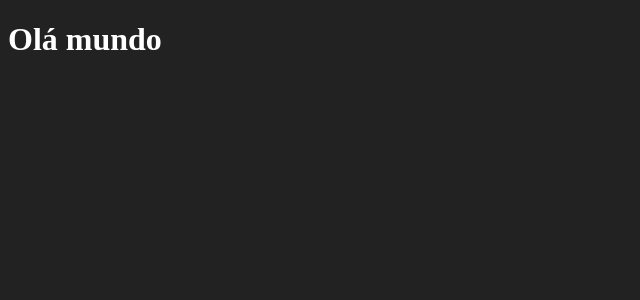
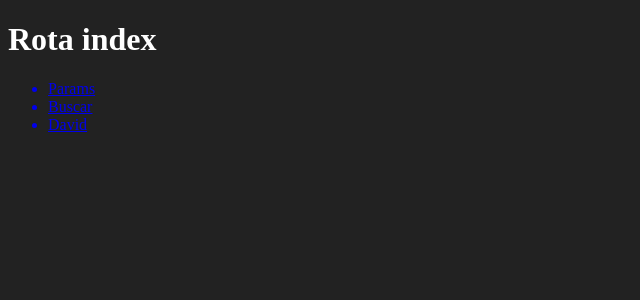
Before and after one commit to Davidjean23reis/fundamentonextjs, a Next.js app: page /rotas in a window 1280 px wide. Shown: the top 300 px of the page, without its empty margins (0-640 px from the left). Built offline with nearby package versions, Linux system fonts and the light colour scheme.

Commit message:
Navegando entre páginas

```diff
--- a/src/pages/codigo/params.tsx
+++ b/src/pages/codigo/params.tsx
@@ -1,4 +1,5 @@
 import { useRouter } from "next/router"
+import Link from "next/link"
 
 export default function params() {
     const router = useRouter()
@@ -8,7 +9,10 @@ export default function params() {
 
     return (
         <div>
-            <h1> Rotas  params {id} e {nome}</h1>
+            <h1> Rotas  params: {id} e {nome}</h1>
+            <Link href="/rotas">
+                <button>Voltar</button>
+            </Link>
         </div>
     )
 }
--- a/src/pages/rotas.tsx
+++ b/src/pages/rotas.tsx
@@ -1,7 +1,17 @@
-export default function rotas(){
+import Link from 'next/link'
+
+export default function rotas() {
     return (
-       <div>
-        <h1>Olá mundo</h1>
-       </div>
+        <div>
+            <h1>Rota index</h1>
+            <ul>
+                <Link href="/codigo/rotasparams?id=12&nome=Ana">
+                    <li>Params</li> </Link>
+                <Link href="/codigo/buscar">
+                    <li>Buscar</li> </Link>
+                <Link href="/codigo/nome">
+                    <li>David</li> </Link>
+            </ul>
+        </div>
     )
 }
```
Also changed, not shown: src/pages/codigo/[nome].jsx (+13 -5 lines), src/pages/codigo/buscar.tsx (+12 -4 lines).
